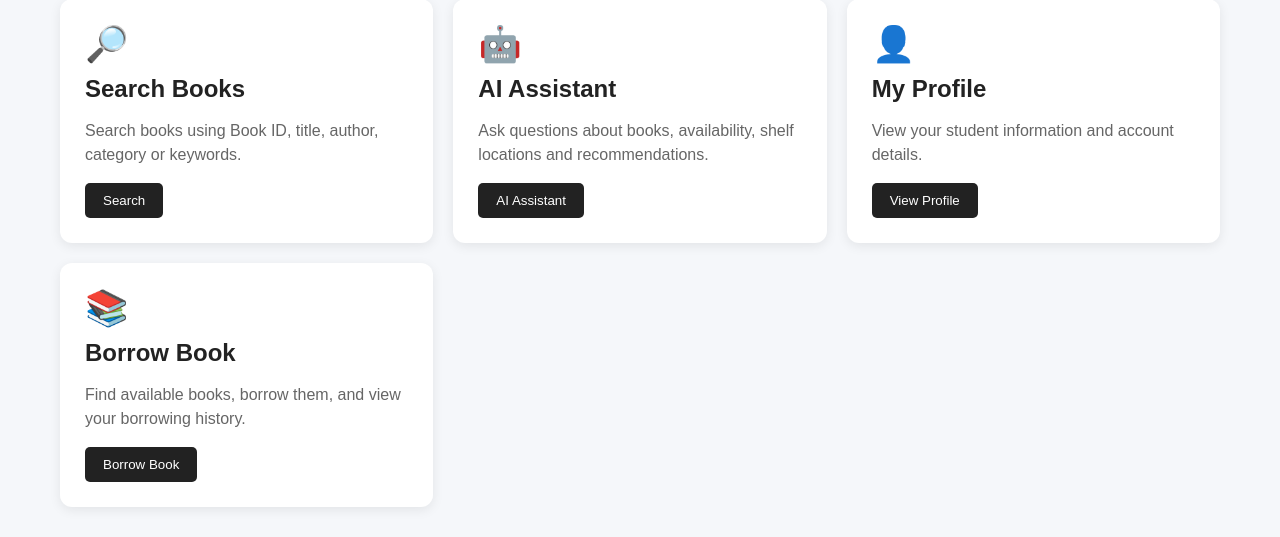
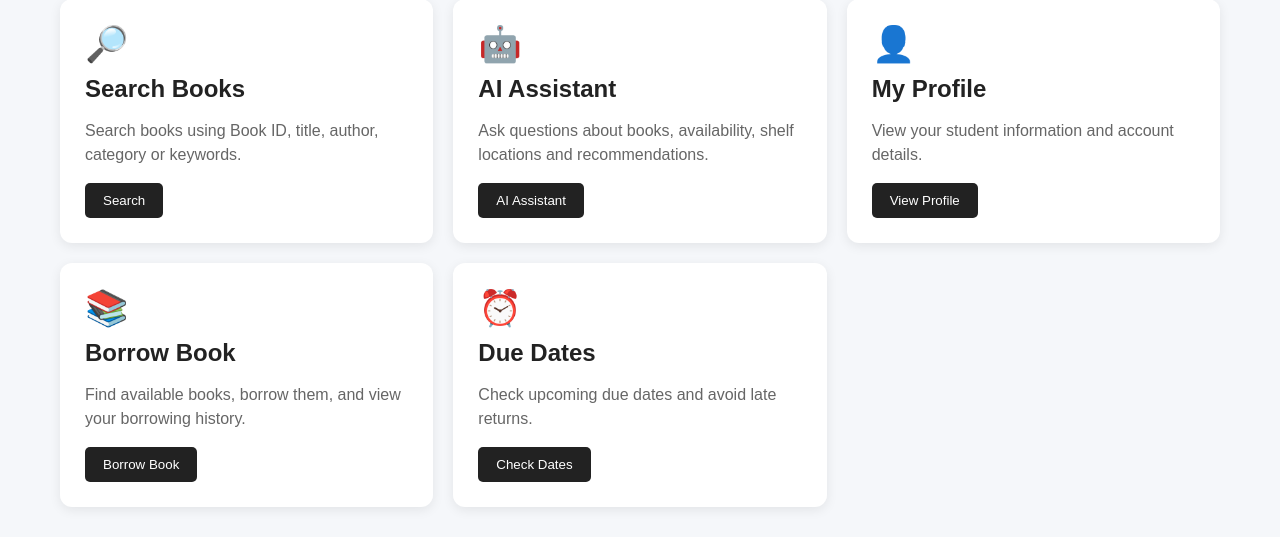
Before and after one commit to karthikeyamajeti07/AI-Library-Assistant, a Flask app: template templates/student_dashboard.html in a window 1280 px wide. Shown: the part 264-801 px from the top of the page. Run offline with Flask 3, Linux system fonts and the light colour scheme; the template is opened without the code that fills it, so the values that code supplies are empty.

Commit message:
Due dates

```diff
--- a/templates/student_dashboard.html
+++ b/templates/student_dashboard.html
@@ -363,6 +363,24 @@
 
         </div>
 
+
+        <div class="card">
+
+            <div class="card-icon">⏰</div>
+
+            <h2>Due Dates</h2>
+
+            <p>
+                Check upcoming due dates and avoid
+                late returns.
+            </p>
+
+            <button onclick="showDueDates()">
+                Check Dates
+            </button>
+
+        </div>
+
     </div>
 
 
@@ -428,6 +446,20 @@
 
     </div>
 
+    <!-- Due Dates -->
+
+    <div class="dashboard-section" id="dueDatesSection" style="display:none;">
+
+        <h2>⏰ Due Dates</h2>
+
+        <div class="section-actions">
+            <button onclick="hideDashboardSection('dueDatesSection')">Close</button>
+        </div>
+
+        <div id="dueDatesResults" class="section-loading">Loading your due dates...</div>
+
+    </div>
+
 </div>
 
 
@@ -462,6 +494,14 @@ function showBorrowBook() {
     section.scrollIntoView({ behavior: "smooth", block: "start" });
     loadBorrowings();
     document.getElementById("borrowSearch")?.focus();
+}
+
+function showDueDates() {
+    const section = document.getElementById("dueDatesSection");
+    if (!section) return;
+    section.style.display = "block";
+    section.scrollIntoView({ behavior: "smooth", block: "start" });
+    loadDueDates();
 }
 
 async function getStudentBorrowings() {
@@ -533,6 +573,23 @@ async function loadBorrowings() {
         target.innerHTML = `<div class="borrowed-grid">${rows.map(row => bookBorrowingCard(row)).join("")}</div>`;
     } catch (error) {
         console.error("Borrowing history error:", error);
+        target.innerHTML = `<div class="empty-state">❌ ${escapeHtml(error.message)}</div>`;
+    }
+}
+
+async function loadDueDates() {
+    const target = document.getElementById("dueDatesResults");
+    if (!target) return;
+    target.innerHTML = '<div class="section-loading">Loading your due dates...</div>';
+    try {
+        const rows = activeBorrowings(await getStudentBorrowings());
+        rows.sort((a, b) => String(a.due_date).localeCompare(String(b.due_date)));
+        if (!rows.length) {
+            target.innerHTML = '<div class="empty-state">You have no upcoming due dates.</div>';
+            return;
+        }
+        target.innerHTML = `<div class="borrowed-grid">${rows.map(row => bookBorrowingCard(row, false)).join("")}</div>`;
+    } catch (error) {
         target.innerHTML = `<div class="empty-state">❌ ${escapeHtml(error.message)}</div>`;
     }
 }
```
